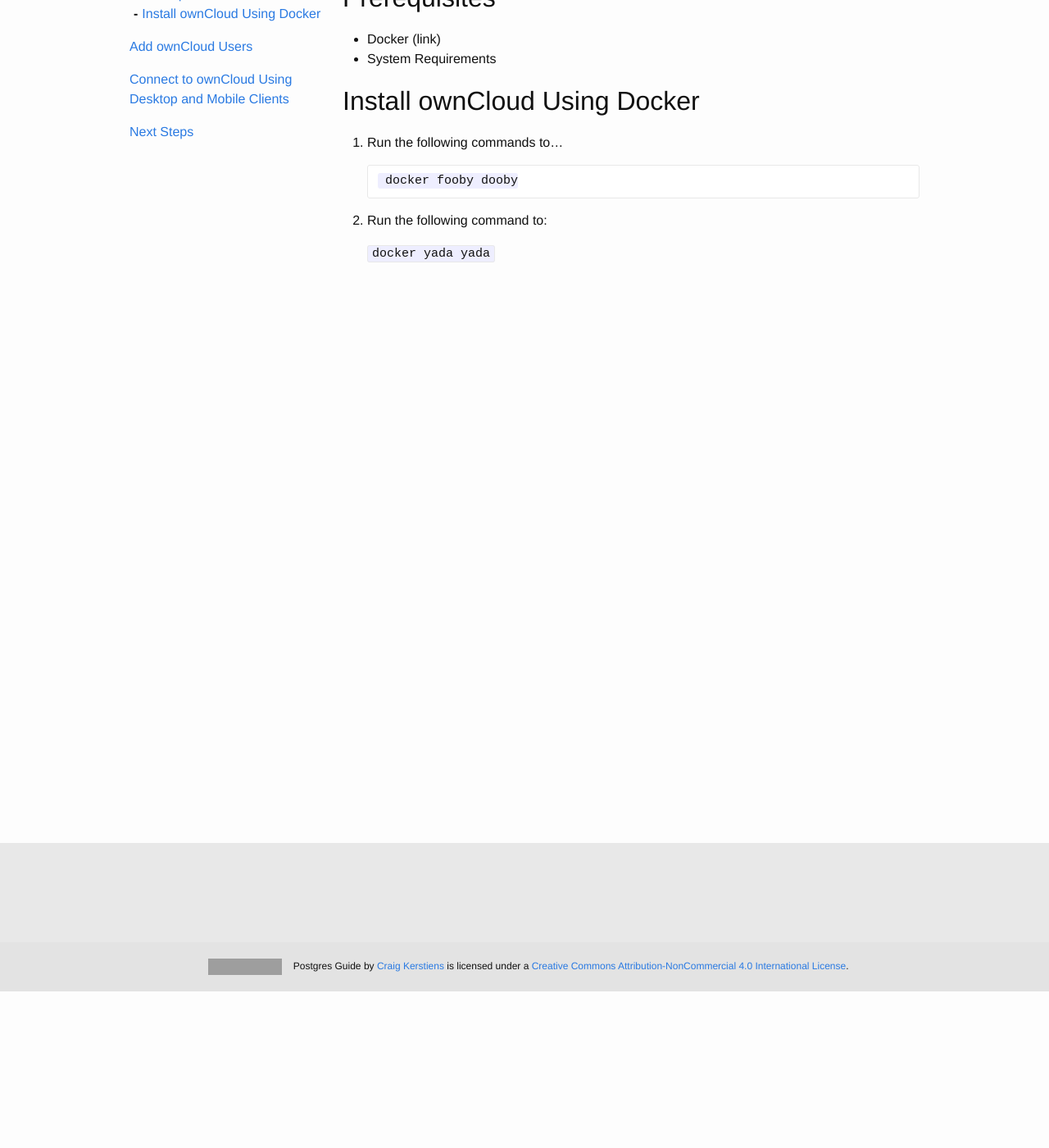
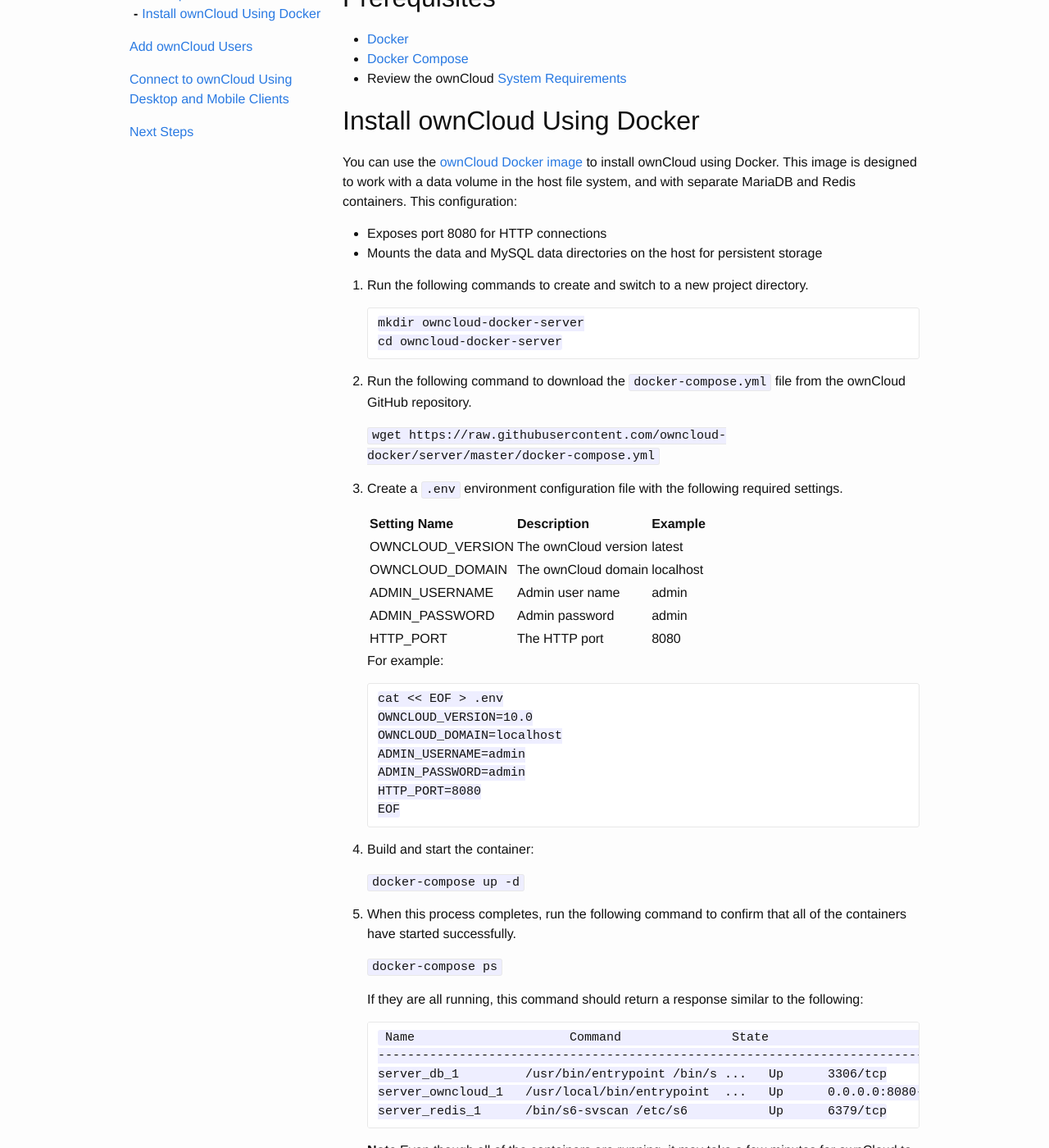
Before and after one commit to davidhoyle/github.io, a Jekyll site: the page built from _install-ocserver-docker/install-ocserver-docker.md, in a window 1280 px wide and 1400 px high, scrolled down 191 px. Shown: the whole window at 82% size. Built offline with Jekyll 4.4.1, drawn with Linux system fonts in a browser that asks for light colours; some of the changed text lies outside the part shown; grey boxes are pictures that could not be loaded.

Commit message:
Added Docker install steps

````diff
--- a/_install-ocserver-docker/install-ocserver-docker.md
+++ b/_install-ocserver-docker/install-ocserver-docker.md
@@ -5,20 +5,72 @@ title:  "Installing ownCloud Using Docker"
 
 ## Prerequisites
 
-* Docker (link)
-* System Requirements
+* [Docker](https://docs.docker.com/install/)
+* [Docker Compose](https://docs.docker.com/compose/install/)
+* Review the ownCloud [System Requirements](https://doc.owncloud.org/server/latest/admin_manual/installation/system_requirements.html)
 
 
 ## Install ownCloud Using Docker
 
+You can use the [ownCloud Docker image](https://hub.docker.com/r/owncloud/server/) to install ownCloud using Docker. This image is designed to work with a data volume in the host file system, and with separate MariaDB and Redis containers. This configuration:
 
-1. Run the following commands to...
+* Exposes port 8080 for HTTP connections
+* Mounts the data and MySQL data directories on the host for persistent storage
 
 
-    ```
-    docker fooby dooby
-  ```
+1. Run the following commands to create and switch to a new project directory.
 
-2. Run the following command to:
+   ```
+   mkdir owncloud-docker-server
+   cd owncloud-docker-server
+   ```
 
-   `docker yada yada`
+2. Run the following command to download the `docker-compose.yml` file from the ownCloud GitHub repository.
+
+   `wget https://raw.githubusercontent.com/owncloud-docker/server/master/docker-compose.yml`
+
+3. Create a `.env` environment configuration file with the following required settings.
+
+   | **Setting Name**     | **Description**          | **Example** |
+   |----------------------|--------------------------|-------------|
+   | OWNCLOUD_VERSION     | The ownCloud version     | latest      |
+   | OWNCLOUD_DOMAIN      | The ownCloud domain      | localhost   |
+   | ADMIN_USERNAME       | Admin user name          | admin       |
+   | ADMIN_PASSWORD       | Admin password           | admin       |
+   | HTTP_PORT            | The HTTP port            | 8080        |
+
+   For example:
+
+   ```
+   cat << EOF > .env
+   OWNCLOUD_VERSION=10.0
+   OWNCLOUD_DOMAIN=localhost
+   ADMIN_USERNAME=admin
+   ADMIN_PASSWORD=admin
+   HTTP_PORT=8080
+   EOF
+   ```
+
+4. Build and start the container:
+
+   `docker-compose up -d`
+
+5. When this process completes, run the following command to confirm that all of the containers have started successfully.
+
+   `docker-compose ps`
+
+   If they are all running, this command should return a response similar to the following:
+
+   ```
+    Name                     Command               State                     Ports
+   -------------------------------------------------------------------------------------------------------
+   server_db_1         /usr/bin/entrypoint /bin/s ...   Up      3306/tcp
+   server_owncloud_1   /usr/local/bin/entrypoint  ...   Up      0.0.0.0:8080->8080/tcp
+   server_redis_1      /bin/s6-svscan /etc/s6           Up      6379/tcp
+   ```
+   **Note**
+   Even though all of the containers are running, it may take a few minutes for ownCloud to be fully functional. If you run `docker-compose logs --follow owncloud` and see a significant amount of information logging to the console, that indicates that the web UI may not be accessible yet.
+
+6. Use a browser to log in to the ownCloud UI at http://localhost:8080. Use the user name and password you specified in the `.env` file.
+
+ ![ownCloud UI Login](../images/owncloud-server-login.png)
````
Also changed, not shown: images/owncloud-server-login.png (added), 8 other files.
